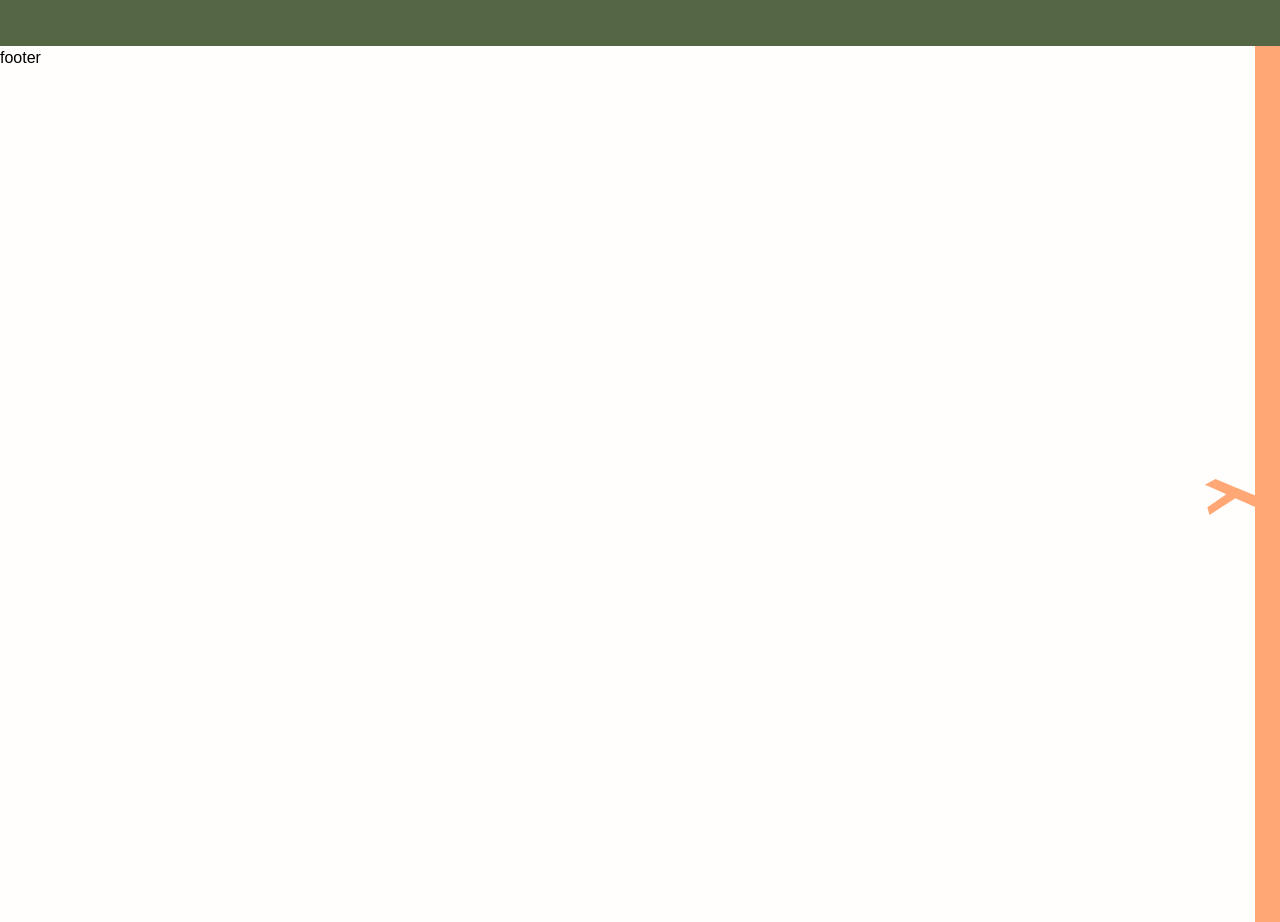
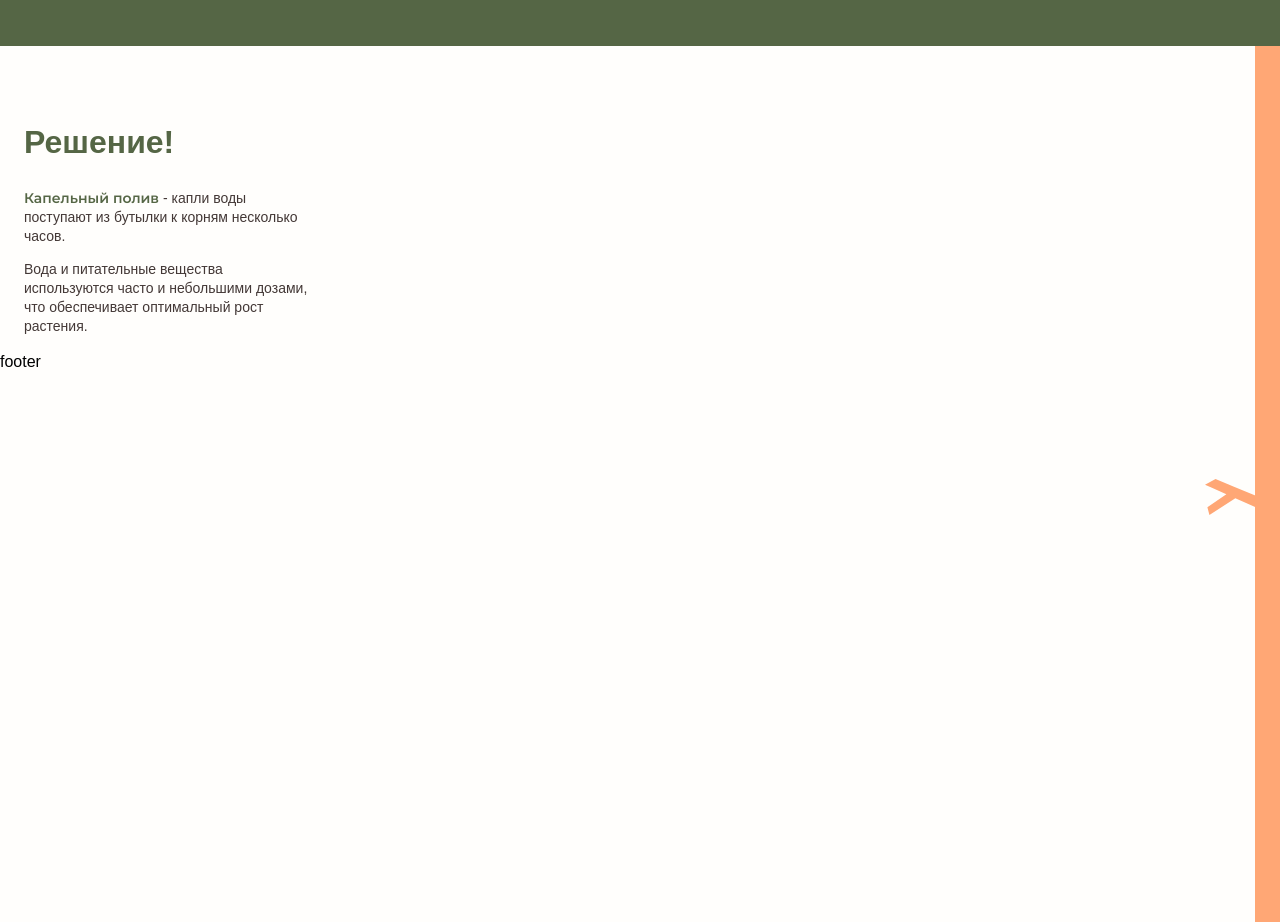
Before and after one commit to TAKTIL-tech/endlesswatering.org, a React (Create React App) app: page / in a window 1280 px wide. Shown: the part 1800-2722 px from the top of the page. Built offline with nearby package versions, Linux system fonts and the light colour scheme; a web font is replaced by a local one.

Commit message:
Add solve section

```diff
--- a/src/App.js
+++ b/src/App.js
@@ -10,11 +10,8 @@ const App = () => {
     return (
         <div className='app'>
             <BackgroundTree/>
-
             <Header/>
-
             <Main/>
-
             <Footer/>
         </div>
     );
--- a/src/components/Header/Header.js
+++ b/src/components/Header/Header.js
@@ -2,6 +2,13 @@ import React from 'react';
 import './Header.css';
 
 const Header = () => {
+    const handleClickHeaderButton = () => {
+        window.scrollTo({
+            top: 800,
+            behavior: "smooth"
+        });
+    }
+
     return (
         <header className='app_header'>
             <div className='header_container'>
@@ -17,7 +24,7 @@ const Header = () => {
                     Простейший капельный полив, который экономит воду и спасает растение
                 </div>
 
-                <button className='header_button' type='button'>
+                <button className='header_button' type='button' onClick={handleClickHeaderButton}>
                     Узнать больше
                 </button>
 
--- /dev/null
+++ b/src/components/Main/HowItsWork/HowItsWork.js
@@ -0,0 +1,12 @@
+import React from 'react';
+import './HowItsWork.css';
+
+const HowItsWork = () => {
+    return (
+        <section className='how_its_work_section'>
+
+        </section>
+    );
+};
+
+export default HowItsWork;
--- a/src/components/Main/Main.js
+++ b/src/components/Main/Main.js
@@ -2,11 +2,15 @@ import React from 'react';
 import './Main.css';
 
 import Problem from "./Problem/Problem";
+import Solve from "./Solve/Solve";
+import HowItsWork from "./HowItsWork/HowItsWork";
 
 const Main = () => {
     return (
         <main className='app_main'>
             <Problem/>
+            <Solve/>
+            <HowItsWork/>
         </main>
     );
 };
--- a/src/components/Main/Problem/Problem.js
+++ b/src/components/Main/Problem/Problem.js
@@ -3,8 +3,10 @@ import './Problem.css';
 
 const Problem = () => {
     return (
-        <section className='problem_container'>
-            <h2 className='problem_header'>В чем проблема?</h2>
+        <section className='problem_section'>
+            <h2 className='problem_header'>
+                В чем проблема?
+            </h2>
             <ul className='problem_list'>
                 <li className='problem_list_item'>
                     <div className='problem_list_item_number'>1</div>
--- /dev/null
+++ b/src/components/Main/Solve/Solve.css
@@ -0,0 +1,30 @@
+.solve_section{
+    padding-left: 24px;
+    padding-right: 24px;
+}
+
+.solve_header{
+    width: 272px;
+    margin-top: 76px;
+
+    font-size: 32px;
+    font-weight: 700;
+    line-height: 40px;
+    color: #556645;
+}
+
+.solve_text{
+    max-width: 290px;
+
+    font-size: 14px;
+    font-weight: 400;
+    line-height: 19px;
+    color: #433836;
+}
+
+.solve_text > span{
+    font-size: 14px;
+    font-weight: 600;
+    line-height: 19px;
+    color: #556645;
+}
--- /dev/null
+++ b/src/components/Main/Solve/Solve.js
@@ -0,0 +1,22 @@
+import React from 'react';
+import './Solve.css';
+
+const Solve = () => {
+    return (
+        <section className='solve_section'>
+            <h2 className='solve_header'>
+                Решение!
+            </h2>
+            <p className='solve_text'>
+                <span>Капельный полив </span>
+                - капли воды поступают из бутылки к корням несколько часов.
+            </p>
+            <p className='solve_text'>
+                Вода и питательные вещества используются часто и небольшими дозами, что обеспечивает оптимальный рост
+                растения.
+            </p>
+        </section>
+    );
+};
+
+export default Solve;
```
Also changed, not shown: src/components/Main/HowItsWork/HowItsWork.css (added).
